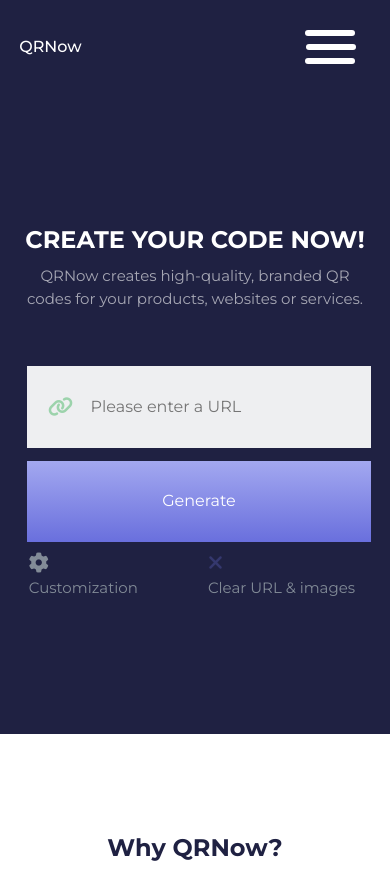
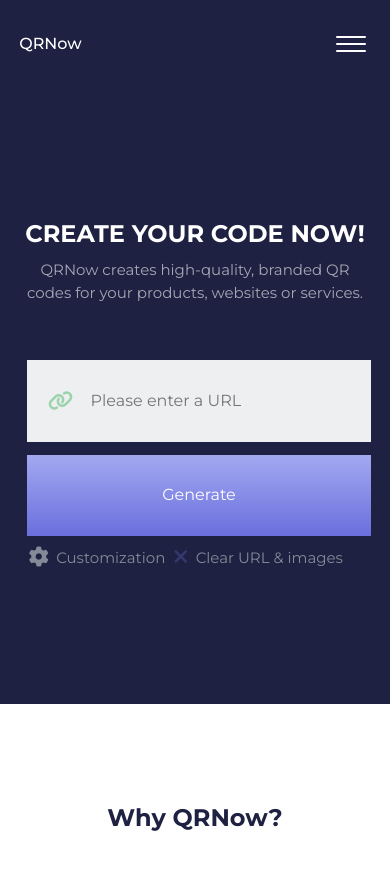
Before and after one commit to Heba-WebDev/QRNow, a plain HTML site: page index.html in a window 390 px wide. Shown: the top 869 px of the page. Drawn offline with Linux system fonts and the light colour scheme.

Commit message:
fix icons and margine bugs on mobile

```diff
--- a/styles.css
+++ b/styles.css
@@ -315,12 +315,13 @@
     justify-content: center;
     align-items: center;
     width: 80px;
+    width: 40px;
     height: 30px;
+    height: 2px;
     cursor: pointer;
     transition: all .5s ease-in-out;
     background-color: transparent;
     border: 0;
-    /* border: 3px solid #fff; */
   }
 
   @media (min-width: 45em) {
@@ -330,29 +331,29 @@
   }
 
 .navbar__btn-burger  {
-    left: 20%;
-    width: 50px;
-    height: 6px;
+    left: 18%;
+    width: 30px;
+    height: 2px;
     background: #fff;
     border-radius: 5px;
     transition: all .5s ease-in-out;
   }
   .navbar__btn-burger::before,
   .navbar__btn-burger::after {
-    left: 18%;
+    left: 14%;
     content: '';
     position: absolute;
-    width: 50px;
-    height: 6px;
+    width: 30px;
+    height: 2px;
     background: #fff;
     border-radius: 5px;
     transition: all .5s ease-in-out;
   }
   .navbar__btn-burger::before {
-    transform: translateY(-14px);
+    transform: translateY(-7px);
   }
   .navbar__btn-burger::after {
-    transform: translateY(14px);
+    transform: translateY(7px);
   }
 
   /* ANIMATION */
@@ -392,12 +393,12 @@
         flex-direction: column;
         padding: 3rem 18%;
         border-radius: 5px;
-        top: 10.5%;
-        left: 0;
+        top: 10.2%;
+        left: 1.5%;
         right: 0;
         height: auto;
         z-index: 2;
-        margin-inline: 1.3rem;
+        margin-inline: 1rem;
         box-shadow: 0 3px 10px rgb(0 0 0 / 0.2);
         font-size: var(--fs-500);
         font-weight: 500;
@@ -549,10 +550,14 @@
 
 .hero__control {
     display: flex;
-    gap: 3rem;
+    gap: 0.5rem;
     margin-top: 0.6rem;
 }
-
+@media (min-width: 45em) {
+    .hero__control {
+        gap: 3rem;
+    }
+}
 
 .hero__control__settings {
     grid-template-columns: 1fr 1fr;
```
